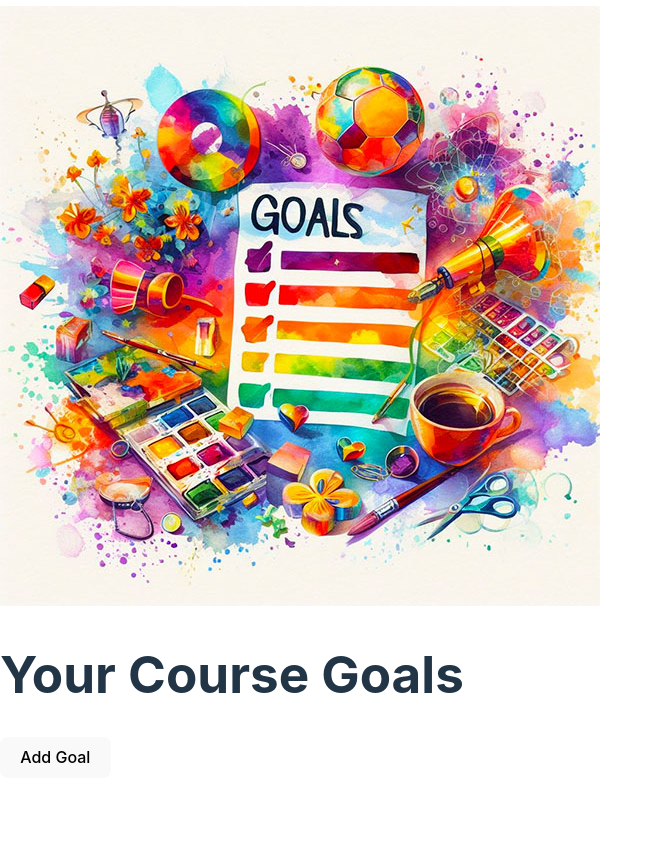
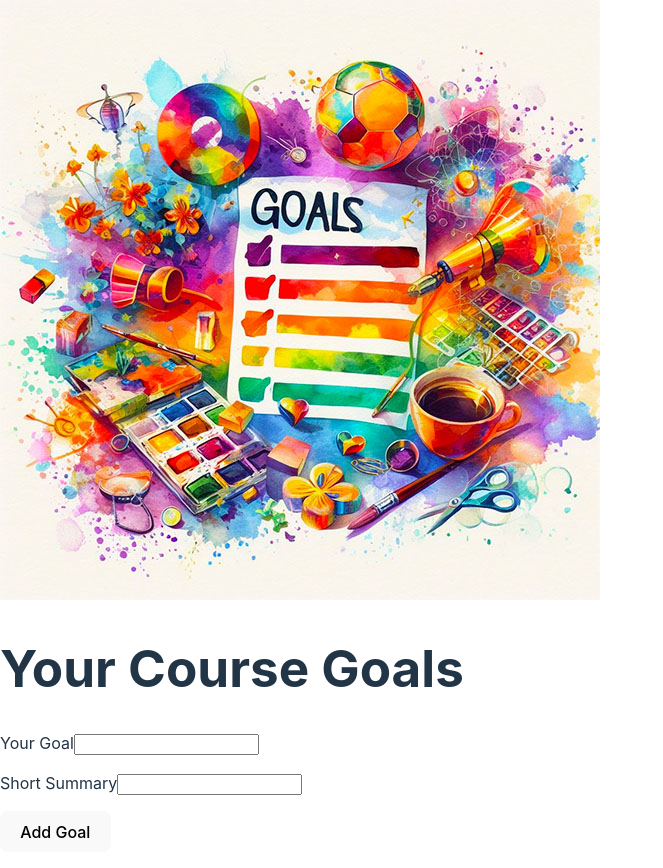
Before and after one commit to gil612/React_TypeScript, a React (Vite) app in the folder react-ts-basics/: page / in a window 1280 px wide. Shown: the whole page, without its empty margins (0-663 px from the left). Before the commit the page ends 800 px from the top, so only its background shows below. Built offline with nearby package versions, Linux system fonts and the light colour scheme.

Commit message:
Handling & Typing Events

```diff
--- a/react-ts-basics/src/App.tsx
+++ b/react-ts-basics/src/App.tsx
@@ -3,6 +3,7 @@
 import CourseGoalList from './components/CourseGoalList.tsx';
 import Header from './components/Header.tsx';
 import goalsImg from './assets/goals.jpg';
+import NewGoal from './components/NewGoal.tsx';
 
 type CourseGoal = {
      title: string;
@@ -24,19 +25,17 @@
     });
   }
 
+
   function handleDeleteGoal(id: number) {
     setGoals(prevGoals => prevGoals.filter((goal) => goal.id !== id));
   }
-
- return (
+return (
     <main>
       <Header image = {{src: goalsImg, alt: "A list of goals"}} >
         <h1>Your Course Goals</h1>
         </Header>
-        <button onClick={handleAddGoal}>Add Goal</button>
+        <NewGoal />
         <CourseGoalList goals={goals} onDeleteGoal={handleDeleteGoal} />
     </main>
   );
 }
-
-// define function to delete Goal
--- /dev/null
+++ b/react-ts-basics/src/components/NewGoal.tsx
@@ -0,0 +1,23 @@
+import { FormEvent } from "react";
+
+export default function NewGoal() {
+    function handleSubmit(event: FormEvent) {
+        event.preventDefault();
+    }
+
+    return  (
+    <form onSubmit={handleSubmit}>
+        <p>
+            <label htmlFor="goal">Your Goal</label>
+            <input id="goal" type="text"></input>
+        </p>
+        <p>
+            <label htmlFor="summary">Short Summary</label>
+            <input id="summary" type="text"></input>
+        </p>
+        <p>
+            <button>Add Goal</button>
+        </p>
+    </form>
+    )
+}
```
